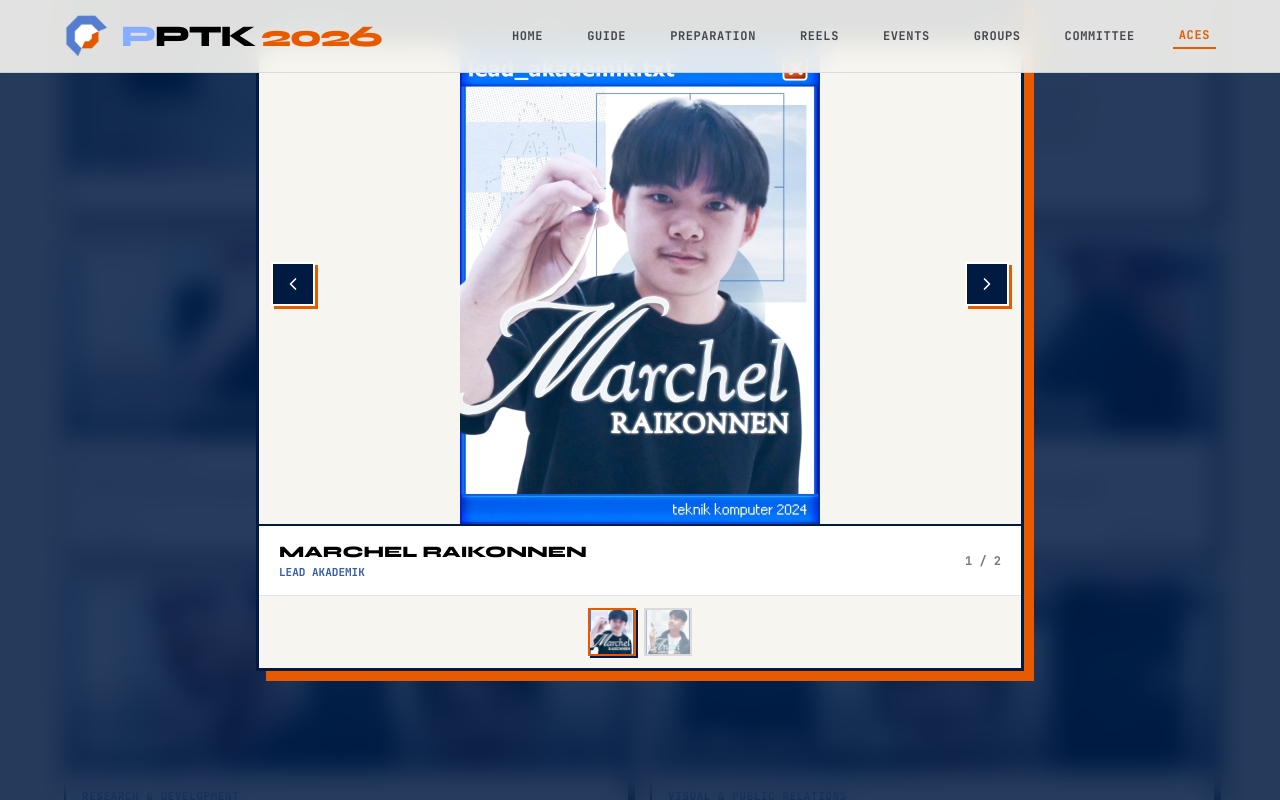
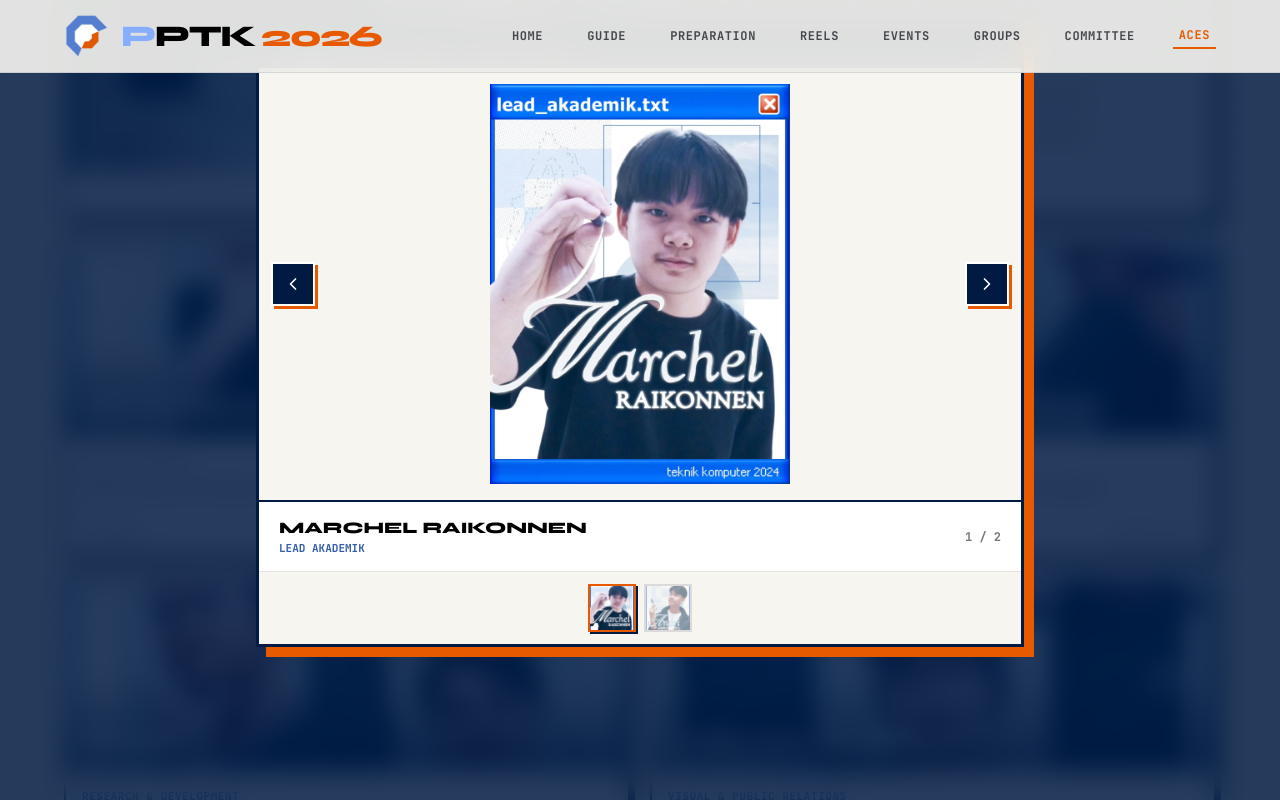
Before and after one commit to raffiabyann/pptk, a React (Vite) app: page / in a window 1280 px wide. Both pictures are taken after a click on the element 347 px from the left and 6902 px from the top of the page. Shown: the part 6502-7302 px from the top of the page. Built offline with nearby package versions, Linux system fonts and the light colour scheme.

Commit message:
fix: modal image clipping on portrait roster photos

```diff
--- a/src/components/AcesSection.jsx
+++ b/src/components/AcesSection.jsx
@@ -346,7 +346,7 @@ export default function AcesSection() {
 
             {/* Image Area — swipeable */}
             <div
-              className="flex-grow overflow-hidden bg-[#F7F5F0] relative flex items-center justify-center min-h-[350px] md:min-h-[400px]"
+              className="flex-grow bg-[#F7F5F0] relative flex items-center justify-center p-4"
               onTouchStart={handleTouchStart}
               onTouchEnd={handleTouchEnd}
             >
@@ -354,7 +354,7 @@ export default function AcesSection() {
                 key={currentSlideIdx}
                 src={currentSlide?.url}
                 alt={currentSlide?.name}
-                className="max-h-[55vh] md:max-h-[60vh] w-auto object-contain animate-in fade-in duration-200"
+                className="max-h-[45vh] md:max-h-[50vh] max-w-full w-auto object-contain animate-in fade-in duration-200"
               />
 
               {activeModalDiv.slides.length > 1 && (
```
